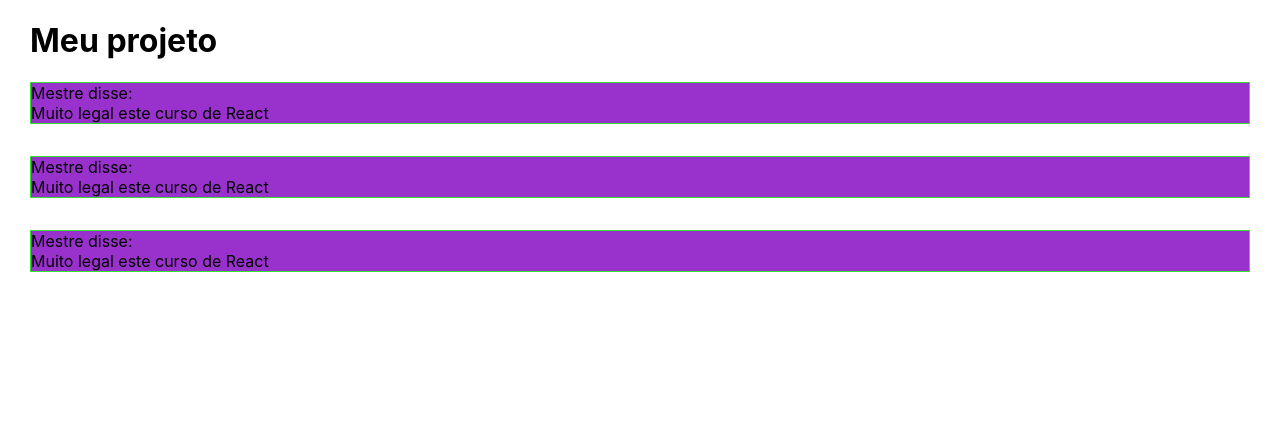
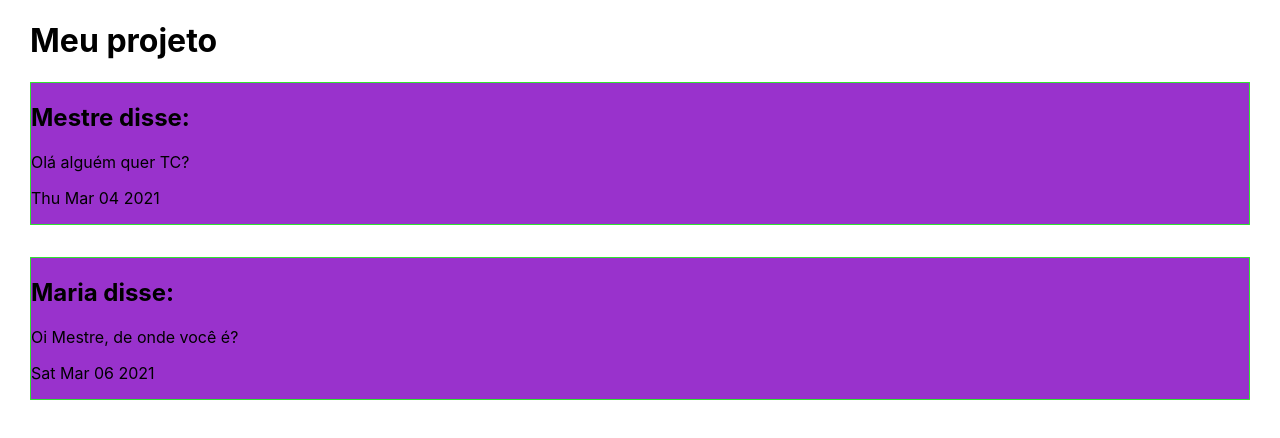
Before and after one commit to Danilo-Guedes/curso_geek_react, a React (Create React App) app in the folder 01-react-basico/: page / in a window 1280 px wide. Shown: the top 438 px of the page. Built offline with nearby package versions, Linux system fonts and the light colour scheme.

Commit message:
aprendendo sobre propriedades dos componentes

```diff
--- a/01-react-basico/src/App.js
+++ b/01-react-basico/src/App.js
@@ -5,10 +5,16 @@ import Comentario from './components/Comentario'
 function App() {
   return (
     <div className="App">
+
       <h1>Meu projeto</h1>
-      <Comentario />
-      <Comentario />
-      <Comentario />
+      <Comentario nome="Mestre" email="mestre@mail.com" data={new Date(2021, 2, 4)}>
+        Olá alguém quer TC?
+      </Comentario>
+
+      <Comentario nome="Maria" email="maria@mail.com" data={new Date(2021, 2, 6)}>
+        Oi Mestre, de onde você é?
+      </Comentario>
+
 
     </div>
   );
--- a/01-react-basico/src/components/Comentario.js
+++ b/01-react-basico/src/components/Comentario.js
@@ -1,12 +1,14 @@
 import React from 'react';
 import './Comentario.css';
 
-const Comentario = () => (
+const Comentario = (props) => (
 
     //JSX
     <div className='Comentario'>
-        <div>Mestre disse:</div>
-        <div>Muito legal este curso de React</div>
+        <h2>{props.nome} disse:</h2>
+        <p>{props.mail}</p>
+        <p>{props.children}</p>
+        <p>{props.data.toDateString()}</p>
     </div>
 
 );
```
